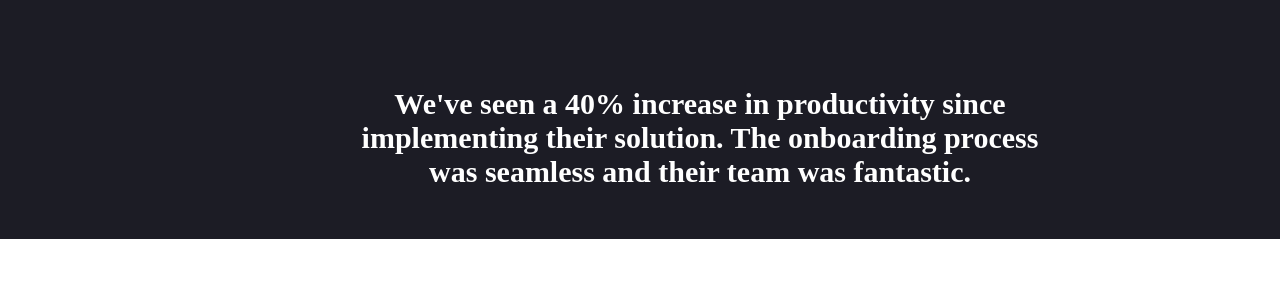
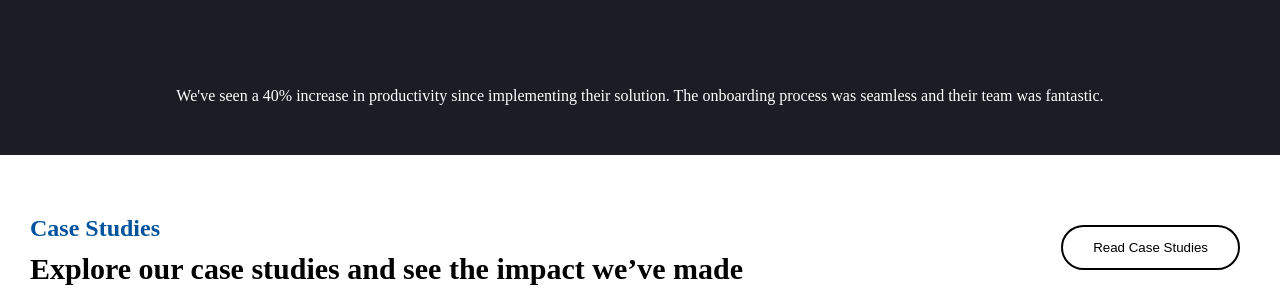
Before and after one commit to zabii555/Ecomy-55.come, a plain HTML site: page index.html in a window 1280 px wide. Shown: the part 3462-3758 px from the top of the page. Drawn offline with Linux system fonts and the light colour scheme.

Commit message:
first commit

```diff
--- a/style.css
+++ b/style.css
@@ -432,12 +432,7 @@ body {
 }
 
 .pera {
-  width: 700px;
-  align-items: center;
-  justify-content: center;
-  padding-left: 300px;
-  font-weight: bold;
-  font-size: 30px;
+
 }
 
 .main-case{
@@ -555,5 +550,5 @@ gap: 30px;
 input{
  padding: 10px;
  display: flex;
- border-radius:6px;
+ border-radius: 6px;
 }
```
